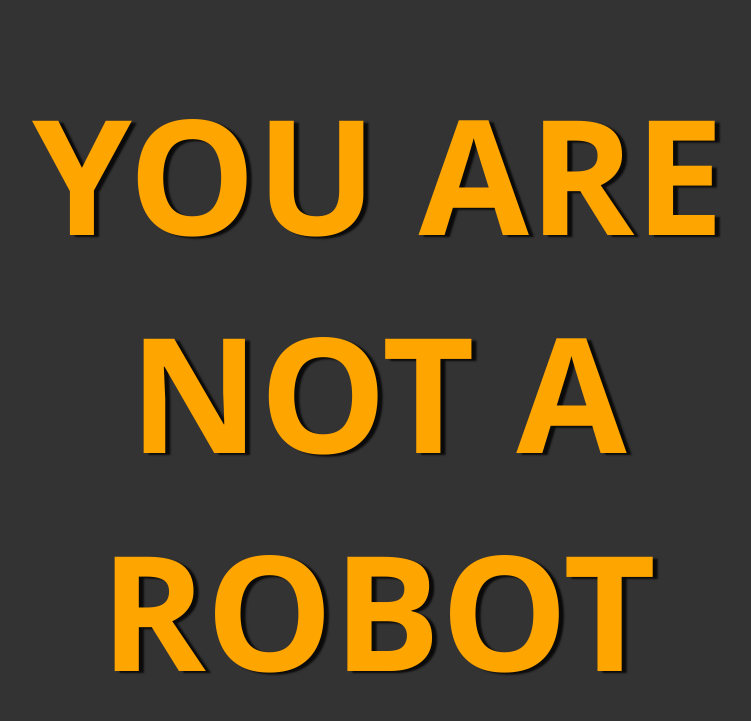
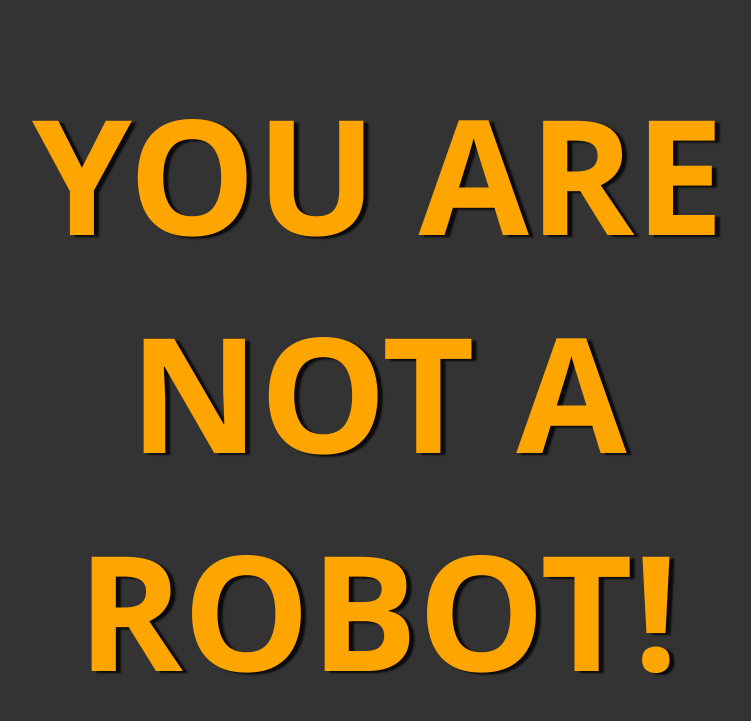
Before and after one commit to Arif512we/30-DAYS-CHALLENGE, a plain HTML site: page I am NOT A ROBOT/success.html in a window 1280 px wide. Shown: the whole page, without its empty margins (262-1013 px from the left). Drawn offline with Linux system fonts and the light colour scheme.

Commit message:
update changes

```diff
--- a/I am NOT A ROBOT/success.html
+++ b/I am NOT A ROBOT/success.html
@@ -16,7 +16,7 @@
     }
 </style>
 <body>
-    <h1>You are NOT a ROBOT</h1>
+    <h1>You are NOT a ROBOT!</h1>
 
 
 </body>
```
